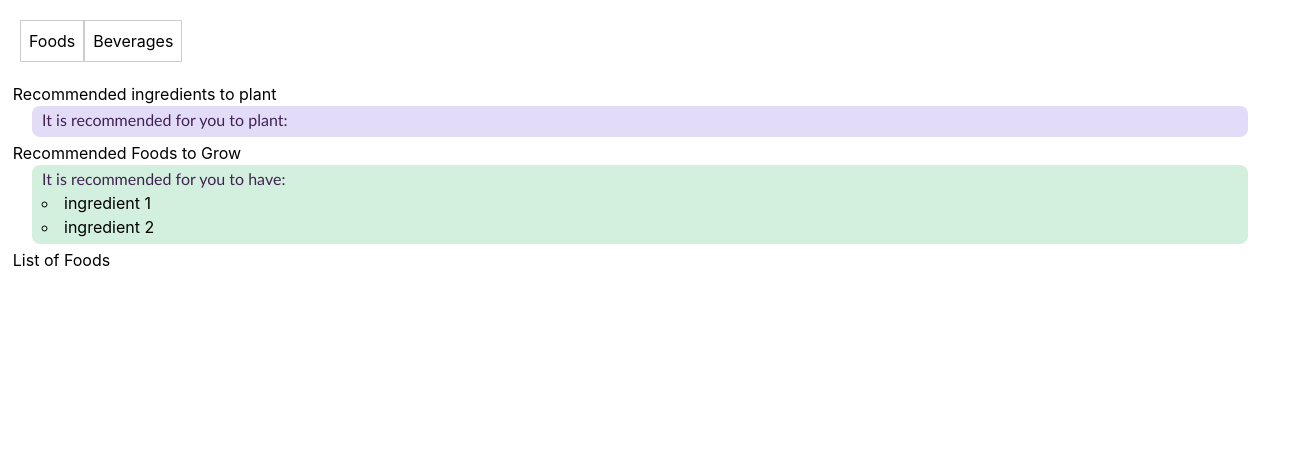
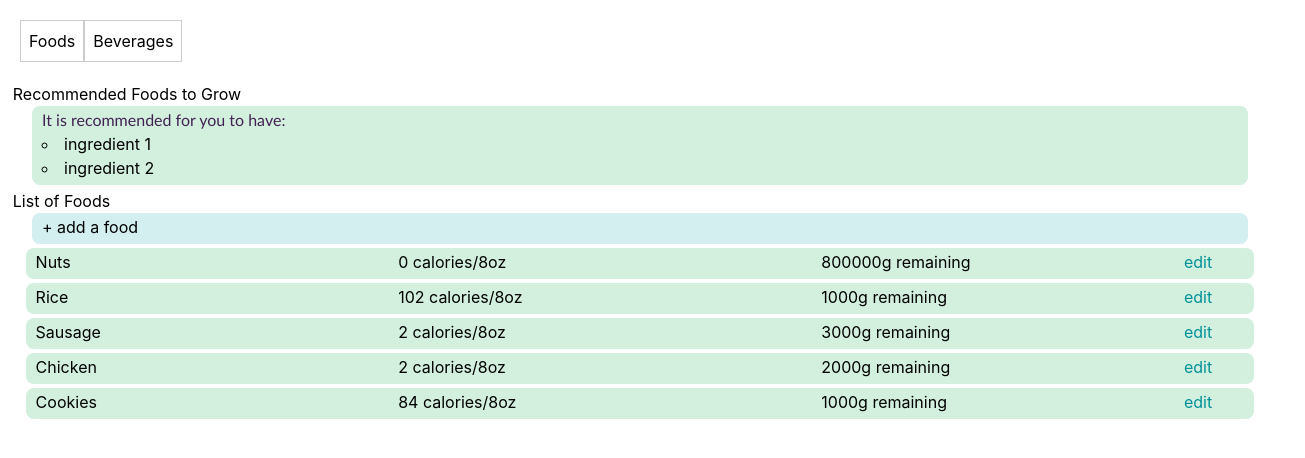
Before and after one commit to StrawberrySugars/Liftoff, a SvelteKit app: page / in a window 1280 px wide. Shown: the top 458 px of the page, 1305 px wide, since content can reach past the window. Built offline with nearby package versions, Linux system fonts and the light colour scheme.

Commit message:
food list css

```diff
--- /dev/null
+++ b/src/lib/foods.ts
@@ -0,0 +1,49 @@
+import { writable } from 'svelte/store';
+
+export interface Food {
+    id: number;
+    name: string;
+    calories: number;
+    amount: number;
+}
+
+const initialFoods: Food[] = [
+    { id: 1, name: 'Nuts', calories: 0, amount: 800000 },
+    { id: 2, name: 'Rice', calories: 102, amount: 1000 },
+    { id: 3, name: 'Sausage', calories: 2, amount: 3000 },
+    { id: 4, name: 'Chicken', calories: 2, amount: 2000 },
+    { id: 5, name: 'Cookies', calories: 84, amount: 1000 }
+];
+
+function createFoodStore() {
+    const storedData = typeof window !== 'undefined' ? localStorage.getItem('foods') : null;
+    const initialData = storedData ? JSON.parse(storedData) : initialFoods;
+
+    const { subscribe, set, update } = writable<Food[]>(initialData);
+
+    return {
+        subscribe,
+        addFood: (food: Omit<Food, 'id'>) =>
+            update((items) => {
+                const newFood = {
+                    ...food,
+                    id: Math.max(...items.map((b) => b.id), 0) + 1
+                };
+                const updated = [...items, newFood];
+                localStorage.setItem('food', JSON.stringify(updated));
+                return updated;
+            }),
+        removeFood: (id: number) =>
+            update((items) => {
+                const updated = items.filter((b) => b.id !== id);
+                localStorage.setItem('food', JSON.stringify(updated));
+                return updated;
+            }),
+        reset: () => {
+            set(initialFoods);
+            localStorage.setItem('food', JSON.stringify(initialFoods));
+        }
+    };
+}
+
+export const foods = createFoodStore();
--- a/src/routes/+page.svelte
+++ b/src/routes/+page.svelte
@@ -1,10 +1,9 @@
 <script lang="ts">
-	import RecommendedMeals from '../components/RecommendedMeals.svelte';
+	import { foods } from '$lib/foods';
 
-	// instance-level logic goes here
+	let shown = $state(false);
 </script>
 
-<RecommendedMeals />
 
 <h2>Recommended Foods to Grow</h2>
 
@@ -17,3 +16,16 @@
 </div>
 
 <h2>List of Foods</h2>
+<div class="create">+ add a food</div>
+<div>
+	{#each $foods as food (food.id)}
+		<div class="list">
+			<div class="item item1">
+				{food.name}
+			</div>
+			<div class="item item2">{food.calories} calories/8oz</div>
+            <div class="item item3">{food.amount}g remaining</div>
+			<div class="item item4">edit</div>
+		</div>
+	{/each}
+</div>
--- a/src/routes/beverages/+page.svelte
+++ b/src/routes/beverages/+page.svelte
@@ -8,16 +8,16 @@
 <RecommendedMeals />
 
 <h2>List of Beverages</h2>
-<div class="createBeverage">+ add a beverage</div>
+<div class="create">+ add a beverage</div>
 <div>
 	{#each $beverages as beverage (beverage.id)}
-		<div class="beverages">
+		<div class="list">
 			<div class="item item1">
 				{beverage.name}
 			</div>
 			<div class="item item2">{beverage.calories} calories/8oz</div>
             <div class="item item3">{beverage.amount}g remaining</div>
-			<div class="item item4 editBeverage">edit</div>
+			<div class="item item4">edit</div>
 		</div>
 	{/each}
 </div>
--- a/src/routes/layout.css
+++ b/src/routes/layout.css
@@ -67,7 +67,7 @@ h1 {
     padding-bottom: 5px;
 }
 
-.beverages {
+.list {
     margin: auto;
     margin-bottom: 4px;
     margin-left: 2%;
@@ -85,7 +85,7 @@ h1 {
     width: 96%;
 }
 
-.createBeverage {
+.create {
     width: 95%;
     margin: auto;
     margin-bottom: 4px;
@@ -117,6 +117,7 @@ h1 {
 
 .item4 {
     width: 10%;
+    color: rgb(0, 144, 152);
 }
 
 h4 {
@@ -133,7 +134,3 @@ ul {
 h2 {
     margin-left: 1%;
 }
-
-.editBeverage {
-    color: rgb(0, 144, 152);
-}
```
